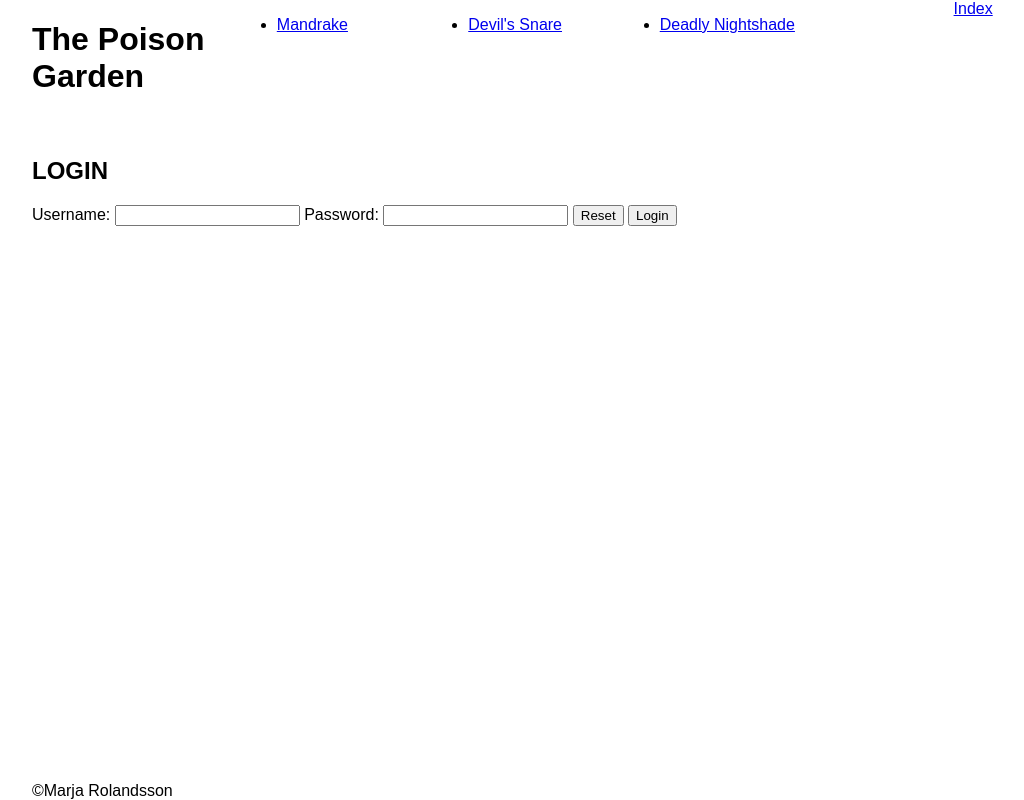
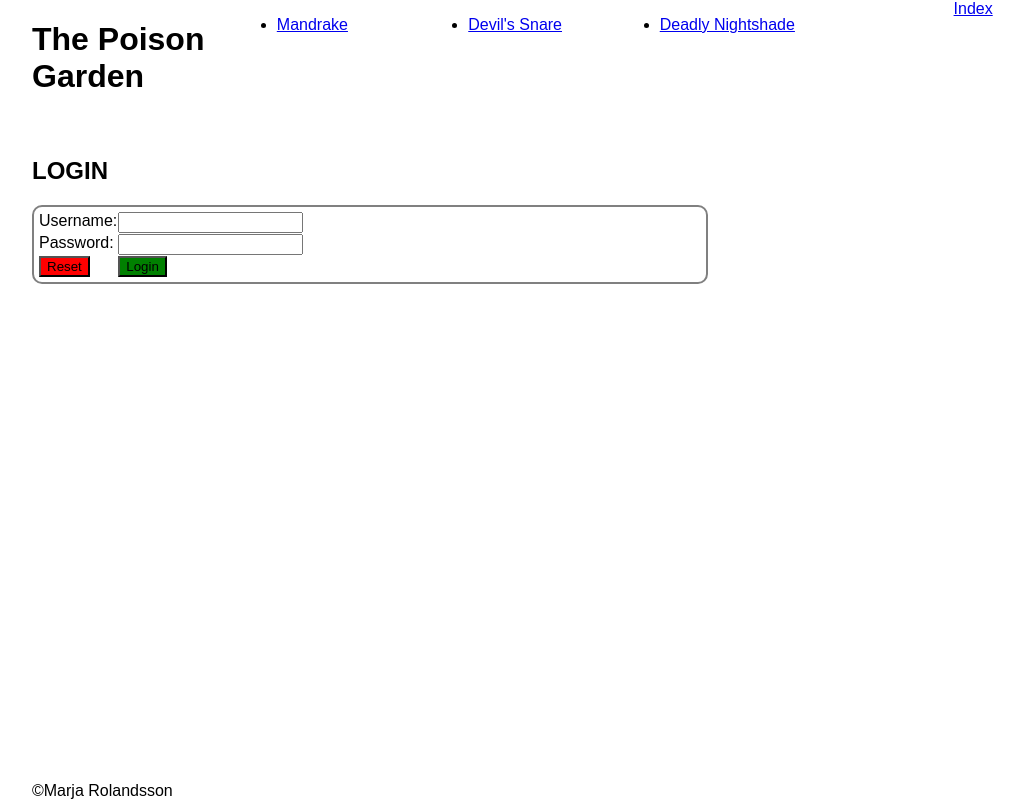
Before and after one commit to mrrj/Frontend, a plain HTML site: page login.html in a window 1280 px wide. Shown: the whole page, without its empty margins (96-1120 px from the left). Drawn offline with Linux system fonts and the light colour scheme.

Commit message:
added css for the login form

```diff
--- a/login.html
+++ b/login.html
@@ -25,8 +25,8 @@
                 <input type="text" id="username" name="username">
                 <label for="password">Password:</label>
                 <input type="password" id="password" name="password">
-                <input type="reset">
-                <input type="submit" value="Login">
+                <input type="reset" id="reset-button">
+                <input type="submit" value="Login" id="login-button">
             </form>
         </div>
 
--- a/style.css
+++ b/style.css
@@ -56,3 +56,22 @@ header, footer {
 .login-header {
     text-transform: uppercase;
 }
+
+form {
+    display: grid;
+    grid: min-content min-content min-content / min-content min-content;
+    justify-items: start;
+    row-gap: 1px;
+    column-gap: 1px;
+    border-radius: 10px;
+    border: 2px solid gray;
+    padding: 5px;
+}
+
+#reset-button {
+    background-color: red;
+}
+
+#login-button {
+    background-color: green;
+}
```
